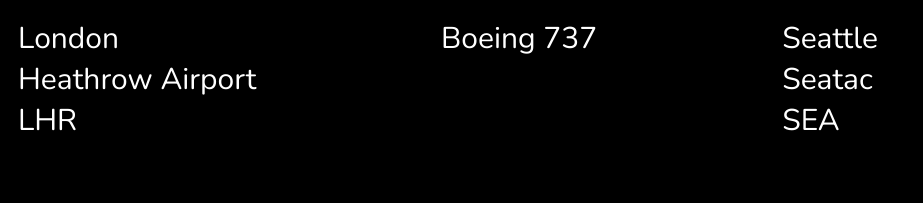
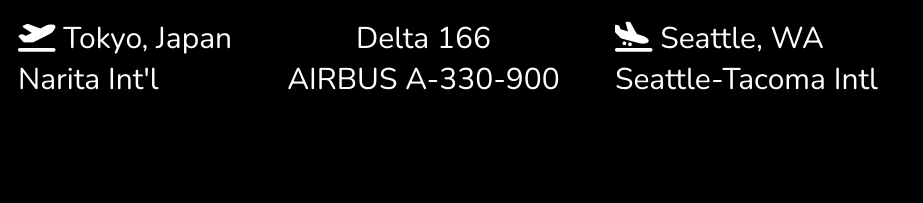
Before and after one commit to Kusdhill/flight_box, a plain HTML site: page index.html in a window 1280 px wide. Shown: the whole page, without its empty margins (0-923 px from the left). Drawn offline with nearby package versions, Linux system fonts and the light colour scheme.

Commit message:
font awesome icons and border

```diff
--- a/index.html
+++ b/index.html
@@ -1,32 +1,37 @@
 <!DOCTYPE html>
 <html>
+ <div id="window">
   <head>
     <meta charset="UTF-8">
   <link href="https://fonts.googleapis.com/css?family=Nunito:300&display=swap" rel="stylesheet">
   <link rel="stylesheet" href="styles.css">
   <script src="https://ajax.googleapis.com/ajax/libs/jquery/3.4.1/jquery.min.js"></script>
+  <script src="https://kit.fontawesome.com/5a5ab16279.js" crossorigin="anonymous"></script>
   <script type="text/javascript">
 	$(document).ready(function(){
 		$(".text").hide().fadeIn(5000);
-    $(".text").fadeOut(5000);
+    //$(".text").fadeOut(5000);
 	});
   </script>
     </head>
+
   <div id="source" class="text">
-  	London<br>
-	Heathrow Airport<br>
-	LHR<br>
+    <i class="fas fa-plane-departure"></i>
+  	Tokyo, Japan<br>
+	Narita Int'l
   </div>
 
   <div id="destination" class="text">
-  Seattle<br>
-  Seatac<br>
-  SEA
+    <i class="fas fa-plane-arrival"></i>
+  Seattle, WA<br>
+  Seattle-Tacoma Intl
   </div>
 
   <div id="aircraft" class="text">
-    Boeing 737
+    Delta 166<br>
+    AIRBUS A-330-900
   </div>
+</div>
 
   </body>
 </html>
```
